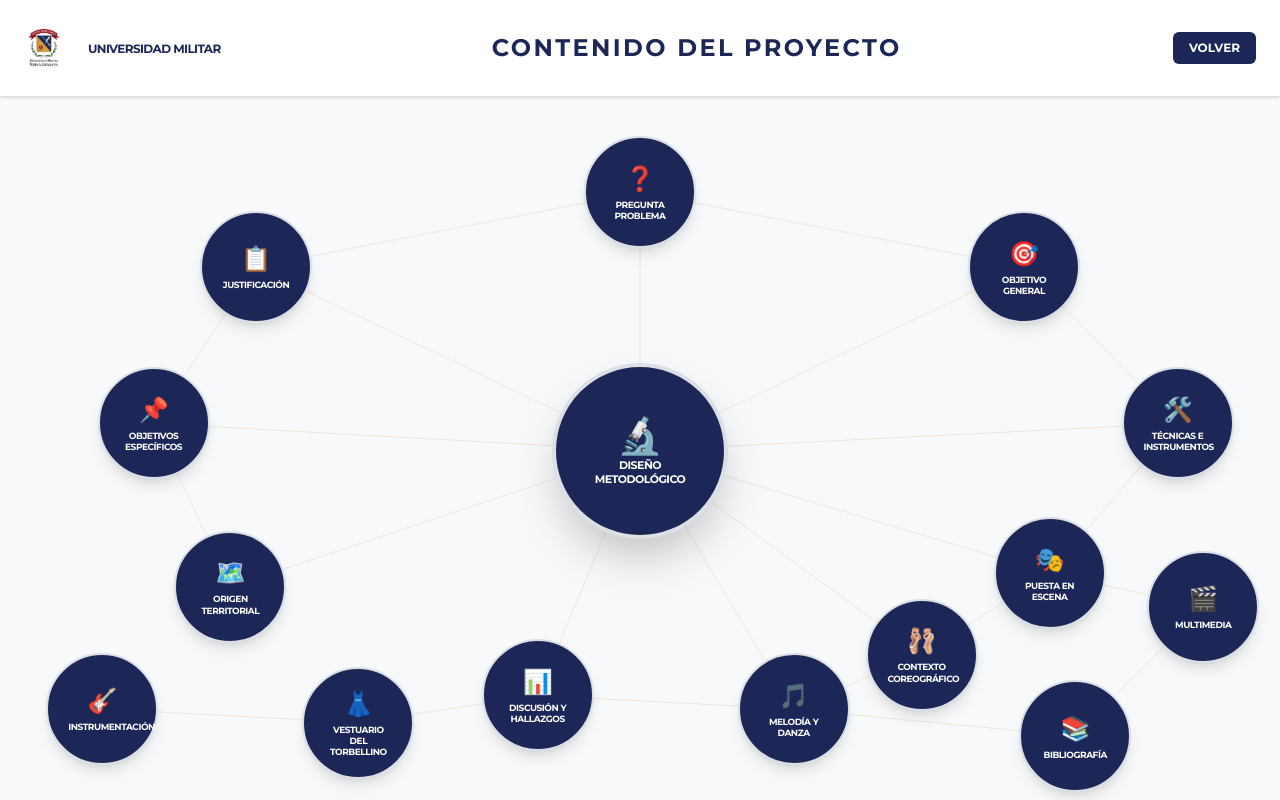
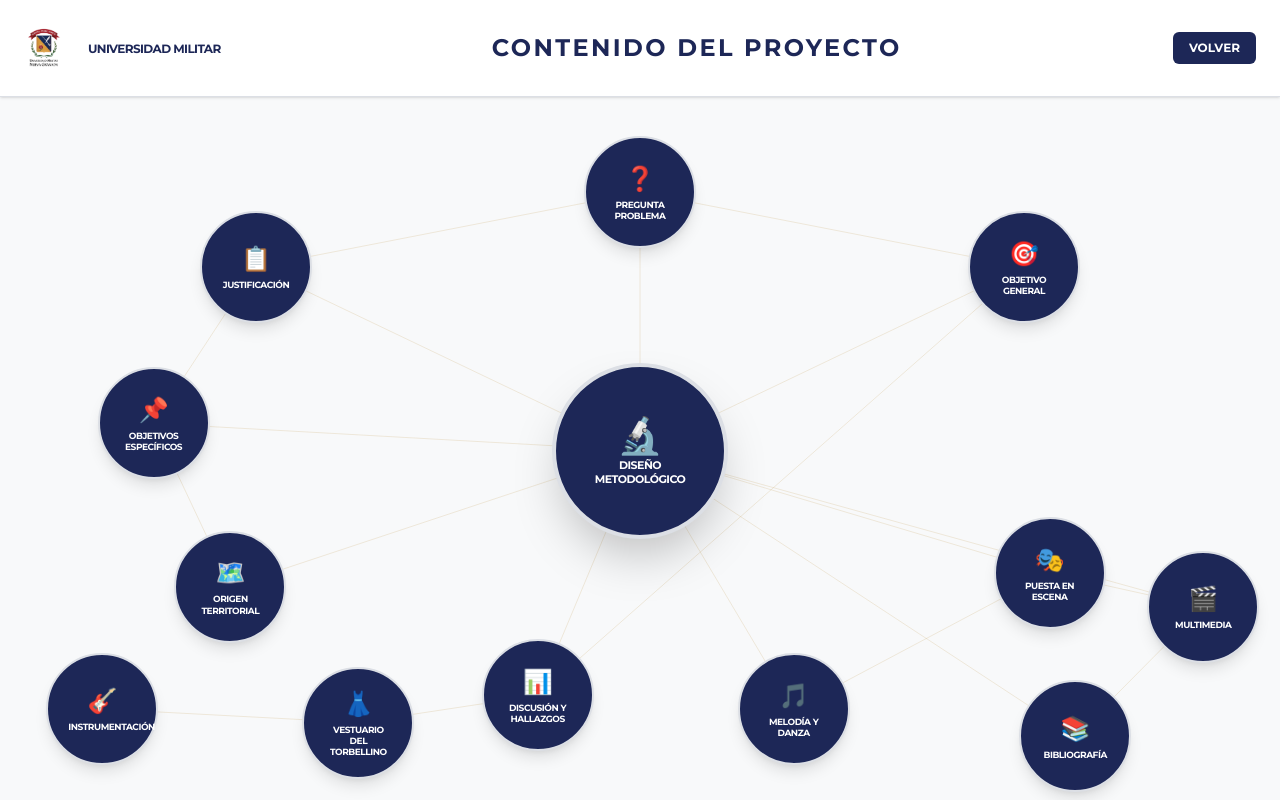
Before and after one commit to carlosp17100/Torbellino, a Next.js app: page /topics in a window 1280 px wide. Built offline with nearby package versions, Linux system fonts and the light colour scheme.

Commit message:
Updates routes

```diff
--- a/app/topics/metodologia/page.tsx
+++ b/app/topics/metodologia/page.tsx
@@ -88,7 +88,8 @@ export default function MetodologiaPage() {
   const [isZoomed, setIsZoomed] = useState(false);
 
   const handleNext = () => {
-    router.push("/topics/tecnicas");
+    // Redirección actualizada hacia Puesta en Escena
+    router.push("/topics/escena");
   };
 
   return (
--- a/app/topics/origen/page.tsx
+++ b/app/topics/origen/page.tsx
@@ -31,7 +31,7 @@ export default function TerritorioPage() {
       {/* CONTENIDO PRINCIPAL (MAPA) */}
       <section className="p-6 md:p-12 lg:p-20 max-w-7xl mx-auto w-full grid grid-cols-1 md:grid-cols-2 gap-10 items-center flex-1">
         <div className="relative aspect-square bg-white p-6 rounded-[2.5rem] shadow-xl order-2 md:order-1">
-           <img src="/territorio1.png" alt="Mapa" className="w-full h-full object-contain" />
+            <img src="/territorio1.png" alt="Mapa" className="w-full h-full object-contain" />
         </div>
         <div className="space-y-6 text-center md:text-left order-1 md:order-2">
           <span className="inline-block bg-[#C5A059] text-white px-4 py-1.5 rounded-full text-[10px] font-bold uppercase tracking-widest">Núcleo Andino</span>
@@ -47,7 +47,7 @@ export default function TerritorioPage() {
         <motion.button
           whileHover={{ scale: 1.02 }}
           whileTap={{ scale: 0.98 }}
-          onClick={() => router.push("/topics/contexto")}
+          onClick={() => router.push("/topics/melodia")}
           className="bg-[#1D2757] hover:bg-[#C5A059] text-white px-8 py-3 md:px-12 md:py-4 rounded-xl font-bold text-[10px] md:text-xs uppercase tracking-[0.2em] transition-all flex items-center gap-4 shadow-lg group"
         >
           Siguiente Parte
@@ -58,7 +58,7 @@ export default function TerritorioPage() {
       </div>
 
       <footer className="w-full bg-[#1D2757] py-10 text-center mt-auto">
-        <p className="text-[#C5A059] text-[9px] font-bold tracking-[0.4em] uppercase"> • Proyecto  UMNG •</p>
+        <p className="text-[#C5A059] text-[9px] font-bold tracking-[0.4em] uppercase">Proyecto UMNG •</p>
       </footer>
     </main>
   );
--- a/app/topics/page.tsx
+++ b/app/topics/page.tsx
@@ -16,34 +16,30 @@ interface Topic {
 
 const TOPICS: Topic[] = [
   // --- LADO IZQUIERDO (6 temas) ---
-  { id: "justificacion", label: "Justificación", emoji: "📋", x: 20, y: 25 },
-  { id: "obj-especificos", label: "Objetivos Específicos", emoji: "📌", x: 12, y: 48 },
-  { id: "origen", label: "Origen Territorial", emoji: "🗺️", x: 18, y: 72 },
-  { id: "instrumentos", label: "Instrumentación", emoji: "🎸", x: 8, y: 90 },
-  { id: "vestuario", label: "Vestuario del Torbellino", emoji: "👗", x: 28, y: 92 },
-  { id: "hallazgos", label: "Discusión y Hallazgos", emoji: "📊", x: 42, y: 88 },
+  { id: "justificacion", label: "Justificación", emoji: "📋", x: 20, y: 25 }, // Índice 0
+  { id: "obj-especificos", label: "Objetivos Específicos", emoji: "📌", x: 12, y: 48 }, // Índice 1
+  { id: "origen", label: "Origen Territorial", emoji: "🗺️", x: 18, y: 72 }, // Índice 2
+  { id: "instrumentos", label: "Instrumentación", emoji: "🎸", x: 8, y: 90 }, // Índice 3
+  { id: "vestuario", label: "Vestuario del Torbellino", emoji: "👗", x: 28, y: 92 }, // Índice 4
+  { id: "hallazgos", label: "Discusión y Hallazgos", emoji: "📊", x: 42, y: 88 }, // Índice 5
 
   // --- EJE CENTRAL ---
-  { id: "pregunta", label: "Pregunta Problema", emoji: "❓", x: 50, y: 14 },
-  { id: "metodologia", label: "Diseño Metodológico", emoji: "🔬", x: 50, y: 52, isCenter: true },
+  { id: "pregunta", label: "Pregunta Problema", emoji: "❓", x: 50, y: 14 }, // Índice 6
+  { id: "metodologia", label: "Diseño Metodológico", emoji: "🔬", x: 50, y: 52, isCenter: true }, // Índice 7
 
-  // --- LADO DERECHO (7 temas) ---
-  { id: "obj-general", label: "Objetivo General", emoji: "🎯", x: 80, y: 25 },
-  { id: "tecnicas", label: "Técnicas e Instrumentos", emoji: "🛠️", x: 92, y: 48 },
-  { id: "escena", label: "Puesta en Escena", emoji: "🎭", x: 82, y: 70 },
-  { id: "melodia", label: "Melodía y Danza", emoji: "🎵", x: 62, y: 90 },
-  { id: "multimedia", label: "Multimedia", emoji: "🎬", x: 94, y: 75 },
-  { id: "bibliografia", label: "Bibliografía", emoji: "📚", x: 84, y: 94 },
-  // ID cambiado a "contexto" para que la URL sea /topics/contexto
-  { id: "contexto", label: "Contexto Coreográfico", emoji: "🩰", x: 72, y: 82 },
+  // --- LADO DERECHO (5 temas restantes) ---
+  { id: "obj-general", label: "Objetivo General", emoji: "🎯", x: 80, y: 25 }, // Índice 8
+  { id: "escena", label: "Puesta en Escena", emoji: "🎭", x: 82, y: 70 }, // Índice 9
+  { id: "melodia", label: "Melodía y Danza", emoji: "🎵", x: 62, y: 90 }, // Índice 10
+  { id: "multimedia", label: "Multimedia", emoji: "🎬", x: 94, y: 75 }, // Índice 11
+  { id: "bibliografia", label: "Bibliografía", emoji: "📚", x: 84, y: 94 }, // Índice 12
 ];
 
 const CONNECTIONS: [number, number][] = [
-  // Conexiones desde el centro (metodología - Index 7)
-  [7, 0], [7, 1], [7, 2], [7, 5], [7, 6], [7, 8], [7, 9], [7, 10], [7, 11], [7, 14],
-  // Conexiones periféricas
-  [0, 6], [6, 8], [1, 0], [9, 8], [2, 1], [3, 4], [4, 5], [10, 9], [12, 10], [12, 13], [13, 11], [5, 11],
-  [14, 11], [14, 10]
+  // Conexiones desde el nodo central (Metodología - Índice 7 hacia el resto)
+  [7, 0], [7, 1], [7, 2], [7, 5], [7, 6], [7, 8], [7, 9], [7, 10], [7, 11], [7, 12],
+  // Conexiones periféricas actualizadas sin los nodos eliminados
+  [0, 6], [6, 8], [1, 0], [5, 8], [2, 1], [3, 4], [4, 5], [10, 9], [12, 11], [9, 11]
 ];
 
 export default function TopicsPage() {
@@ -86,7 +82,6 @@ export default function TopicsPage() {
         <motion.button
           whileHover={{ scale: 1.1, zIndex: 50 }}
           whileTap={{ scale: 0.95 }}
-          // Al ser el id "contexto", esto navegará a /topics/contexto
           onClick={() => router.push(`/topics/${topic.id}`)}
           className={`
             flex flex-col items-center justify-center transition-all duration-300
```
